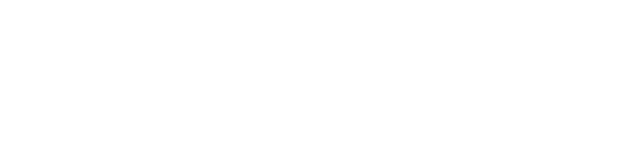
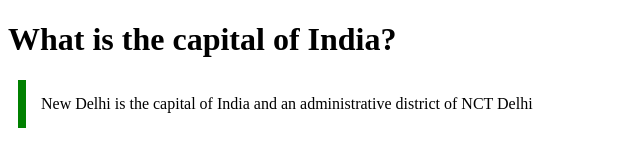
Before and after one commit to acciojob/trivia-Suraj-Annadate, a website: page main.html in a window 1280 px wide. Shown: the whole page, without its empty margins (0-640 px from the left). Drawn offline with Linux system fonts and the light colour scheme.

Commit message:
created a submission

```diff
--- a/main.html
+++ b/main.html
@@ -3,11 +3,24 @@
 <html>
 
 <head>
+	<style>
+		blockquote{
+			max-width:600px;
+			margin:10px;
+			padding:15px;
+			border-left: 8px solid green;
+			background-color:#f8fffe
+			font-weight: bold;
+		}
+	</style>
 	<link rel="stylesheet" href="styles.css">
+
 </head>
 
 <body>
 	<!-- the entire body must be written by student -->
+	<h1>What is the capital of India?</h1>
+	<blockquote cite="https://en.wikipedia.org/wiki/New_Delhi">New Delhi is the capital of India and an administrative district of NCT Delhi</blockquote>
     <script type="text/javascript" src="./script.js">
 </script>
 
```
